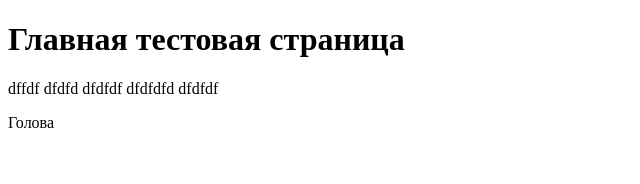
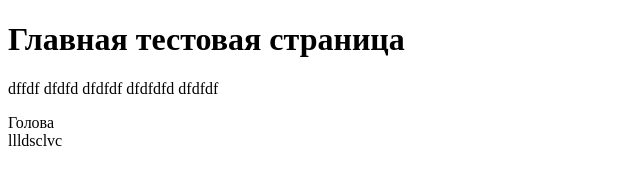
Before and after one commit to Sergey2108/test.ru, a plain HTML site: page index.html in a window 1280 px wide. Shown: the full height of the page, 0-640 px from the left. Drawn offline with Linux system fonts and the light colour scheme.

Commit message:
footer
добавил блок футер

```diff
--- a/index.html
+++ b/index.html
@@ -8,5 +8,6 @@
 	<h1>Главная тестовая страница</h1>
 	<p>dffdf dfdfd dfdfdf dfdfdfd dfdfdf</p>
 	<header>Голова</header>
+	<footer>llldsclvc</footer>
 </body>
 </html>
```
